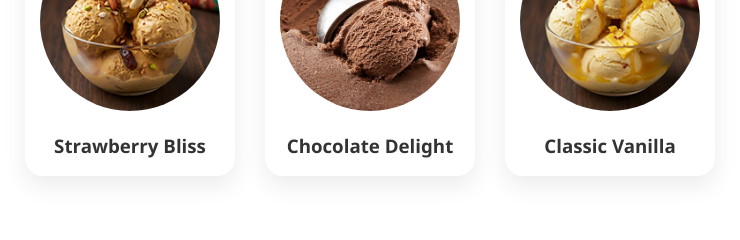
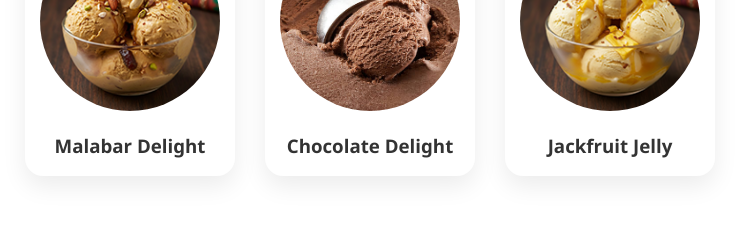
Before and after one commit to bijithlalap/website, a plain HTML site: page index.html in a window 1280 px wide. Shown: the part 880-1120 px from the top of the page, 270-1010 px from the left. Drawn offline with Linux system fonts and the light colour scheme.

Commit message:
Update index.html

```diff
--- a/index.html
+++ b/index.html
@@ -31,7 +31,7 @@
     <div class="flavour-grid">
         <div class="flavour-card">
             <img src="flavour1.png" alt="Strawberry Bliss">
-            <h3>Strawberry Bliss</h3>
+            <h3>Malabar Delight</h3>
         </div>
         <div class="flavour-card">
             <img src="flavour2.png" alt="Chocolate Delight">
@@ -39,7 +39,7 @@
         </div>
         <div class="flavour-card">
             <img src="flavour3.png" alt="Classic Vanilla">
-            <h3>Classic Vanilla</h3>
+            <h3>Jackfruit Jelly</h3>
         </div>
     </div>
 </section>
```
